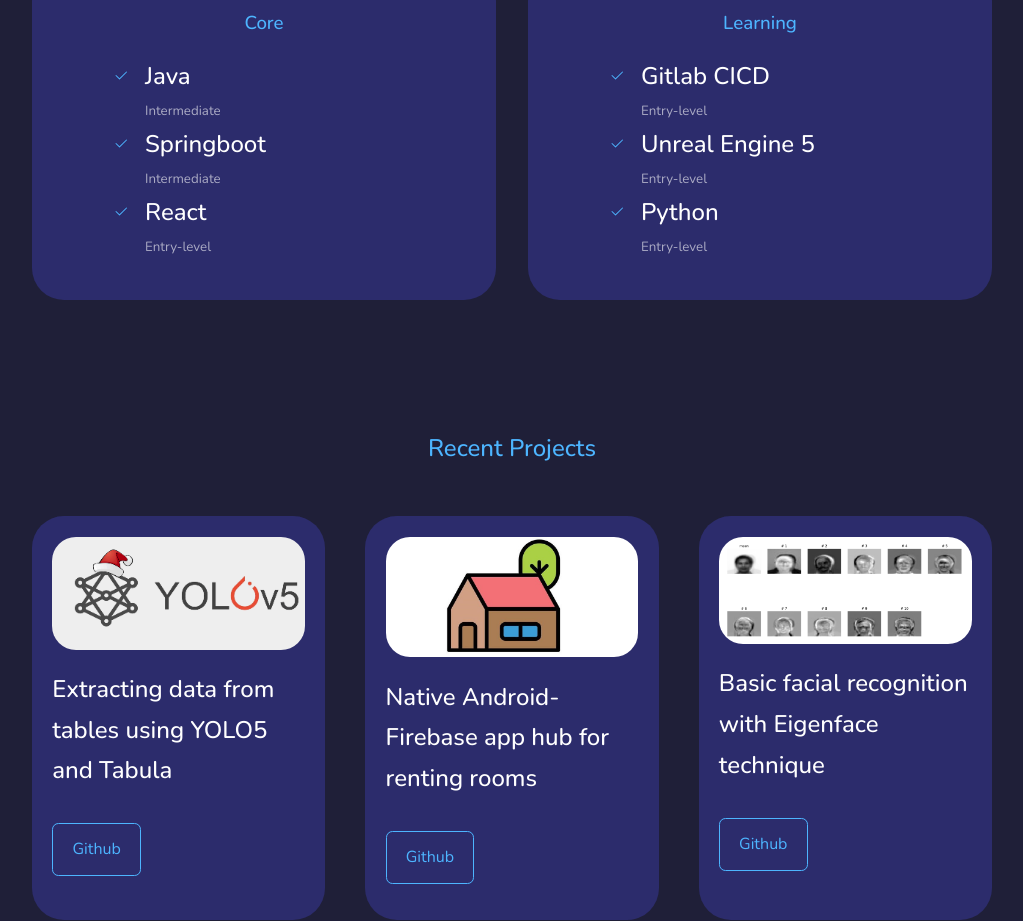
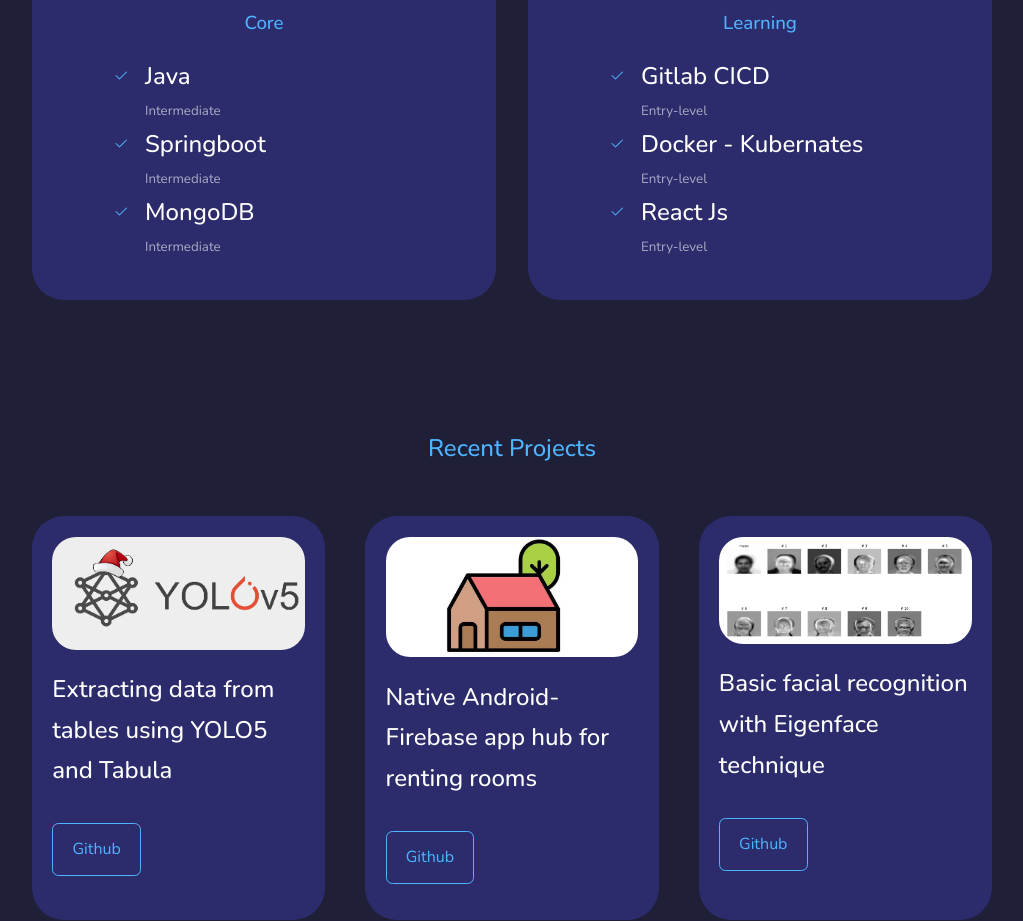
Before and after one commit to thitboxao0909/ReactPortfolio, a React (Create React App) app: page / in a window 1280 px wide. Shown: the part 1843-2764 px from the top of the page, without its empty margins (128-1151 px from the left). Built offline with nearby package versions, Linux system fonts and the light colour scheme.

Commit message:
Update Experience.jsx

```diff
--- a/src/components/experience/Experience.jsx
+++ b/src/components/experience/Experience.jsx
@@ -29,8 +29,8 @@
             <article className='experience__details'>
               <BsCheck2 className='experience__details-icon'/>
               <div>
-                <h2>React</h2>
-                <small className='text-light'>Entry-level</small>
+                <h2>MongoDB</h2>
+                <small className='text-light'>Intermediate</small>
               </div>
             </article>
           </div>
@@ -51,14 +51,14 @@
             <article className='experience__details'>
               <BsCheck2 className='experience__details-icon'/>
               <div>
-                <h2>Unreal Engine 5</h2>
+                <h2>Docker - Kubernates</h2>
                 <small className='text-light'>Entry-level</small>
               </div>
             </article>
             <article className='experience__details'>
               <BsCheck2 className='experience__details-icon'/>
               <div>
-                <h2>Python</h2>
+                <h2>React Js</h2>
                 <small className='text-light'>Entry-level</small>
               </div>
             </article>
```
